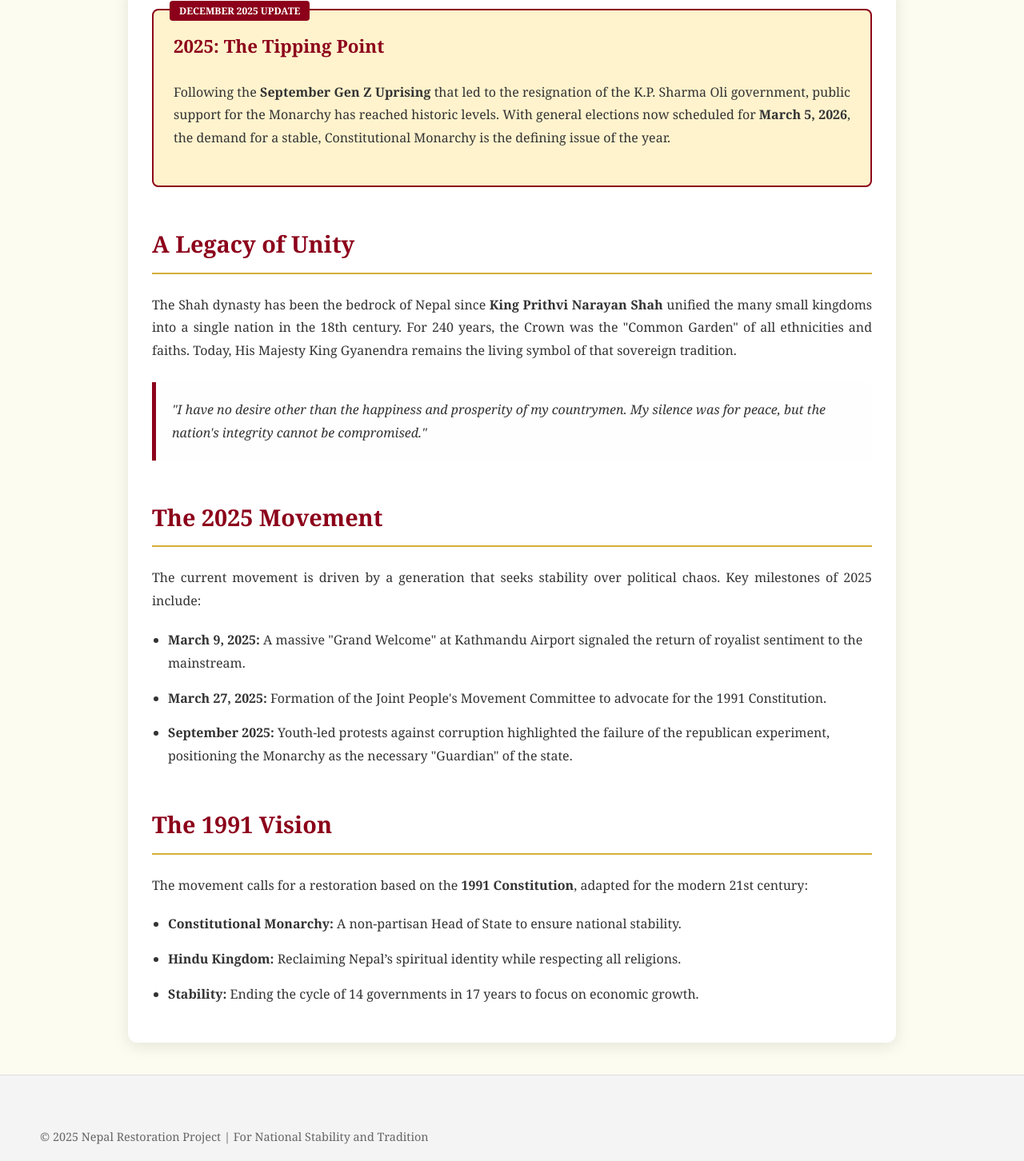
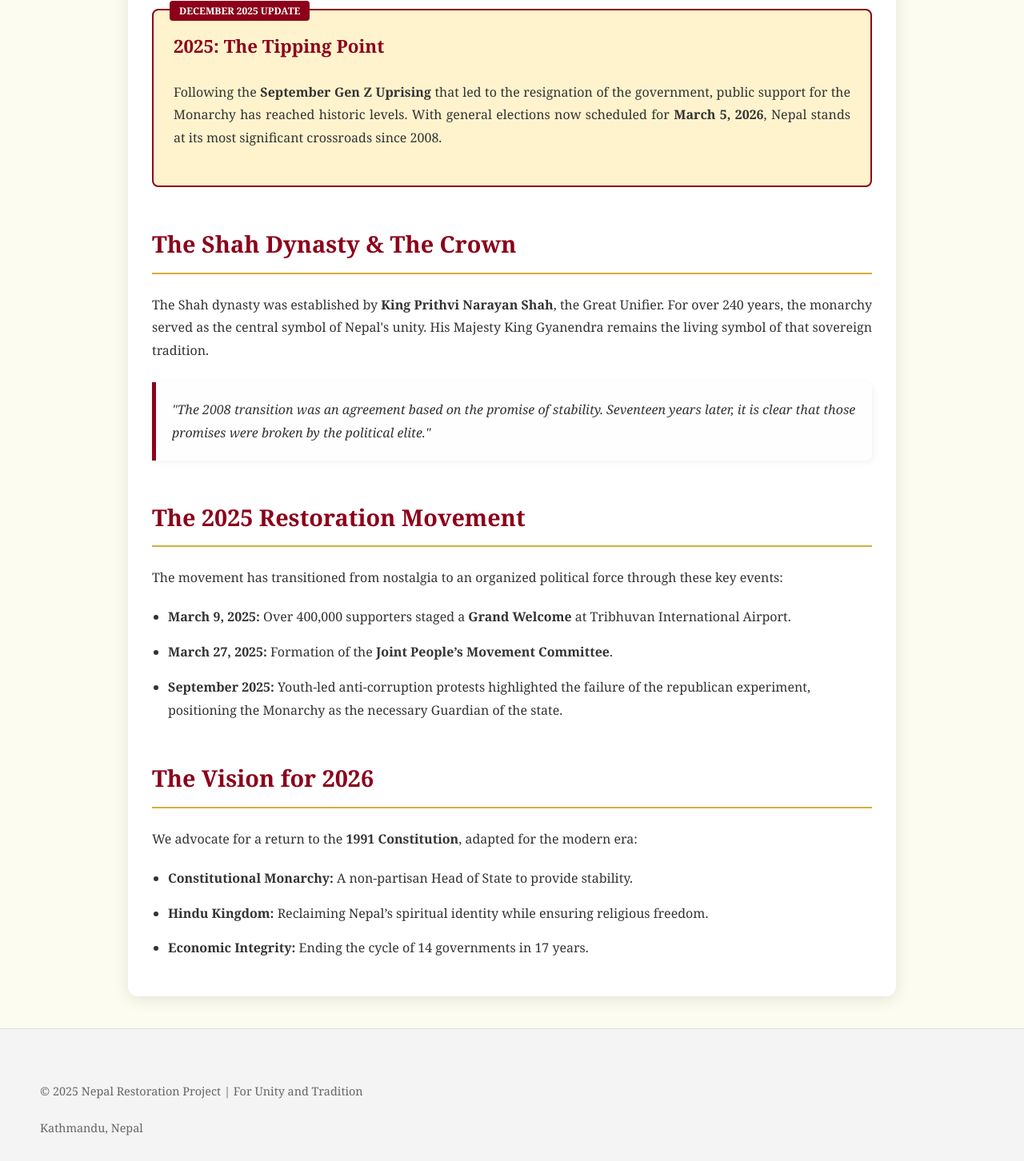
Before and after one commit to welly356/gyanendra-s-return, a plain HTML site: page index.html in a window 1280 px wide. Shown: the part 628-2080 px from the top of the page at 80% size. Drawn offline with Linux system fonts and the light colour scheme.

Commit message:
Update index.html

```diff
--- a/index.html
+++ b/index.html
@@ -26,14 +26,14 @@
         h2 { color: var(--crimson); border-bottom: 2px solid var(--gold); padding-bottom: 10px; margin-top: 45px; font-size: 1.8rem; }
         p { margin-bottom: 20px; text-align: justify; }
 
-        .quote-box { border-left: 5px solid var(--crimson); padding: 20px; margin: 25px 0; background: #fefefe; font-style: italic; border-radius: 0 8px 8px 0; }
+        .bio-box { border-left: 5px solid var(--crimson); padding: 20px; margin: 25px 0; background: #fefefe; font-style: italic; border-radius: 0 8px 8px 0; box-shadow: 2px 2px 10px rgba(0,0,0,0.05); }
 
         footer { text-align: center; padding: 50px; color: #666; font-size: 0.9rem; background: #f4f4f4; border-top: 1px solid #ddd; }
 
         ul { padding-left: 20px; }
         li { margin-bottom: 15px; }
 
-        @media (max-width: 600px) { header h1 { font-size: 2rem; } .container { margin: 20px; padding: 15px; } }
+        @media (max-width: 600px) { header h1 { font-size: 2rem; } header img { width: 150px; height: 150px; } .container { margin: 20px; padding: 15px; } }
     </style>
 </head>
 <body>
@@ -41,7 +41,7 @@
 <nav>
     <a href="#home">Home</a>
     <a href="#history">The Shah Legacy</a>
-    <a href="#uprising">2025 Movement</a>
+    <a href="#uprising">2025 Uprising</a>
     <a href="#vision">The 1991 Vision</a>
 </nav>
 
@@ -55,41 +55,45 @@
 
     <div class="news-flash">
         <h3>2025: The Tipping Point</h3>
-        <p>Following the <strong>September Gen Z Uprising</strong> that led to the resignation of the K.P. Sharma Oli government, public support for the Monarchy has reached historic levels. With general elections now scheduled for <strong>March 5, 2026</strong>, the demand for a stable, Constitutional Monarchy is the defining issue of the year.</p>
+        <p>Following the <strong>September Gen Z Uprising</strong> that led to the resignation of the government, public support for the Monarchy has reached historic levels. With general elections now scheduled for <strong>March 5, 2026</strong>, Nepal stands at its most significant crossroads since 2008.</p>
     </div>
 
     <section id="history">
-        <h2>A Legacy of Unity</h2>
-        <p>The Shah dynasty has been the bedrock of Nepal since <strong>King Prithvi Narayan Shah</strong> unified the many small kingdoms into a single nation in the 18th century. For 240 years, the Crown was the "Common Garden" of all ethnicities and faiths. Today, His Majesty King Gyanendra remains the living symbol of that sovereign tradition.</p>
+        <h2>The Shah Dynasty & The Crown</h2>
+        <p>The Shah dynasty was established by <strong>King Prithvi Narayan Shah</strong>, the Great Unifier. For over 240 years, the monarchy served as the central symbol of Nepal's unity. His Majesty King Gyanendra remains the living symbol of that sovereign tradition.</p>
 
-        <div class="quote-box">
-            "I have no desire other than the happiness and prosperity of my countrymen. My silence was for peace, but the nation's integrity cannot be compromised."
+
+
+        <div class="bio-box">
+            "The 2008 transition was an agreement based on the promise of stability. Seventeen years later, it is clear that those promises were broken by the political elite."
         </div>
     </section>
 
     <section id="uprising">
-        <h2>The 2025 Movement</h2>
-        <p>The current movement is driven by a generation that seeks stability over political chaos. Key milestones of 2025 include:</p>
+        <h2>The 2025 Restoration Movement</h2>
+        <p>The movement has transitioned from nostalgia to an organized political force through these key events:</p>
+
         <ul>
-            <li><strong>March 9, 2025:</strong> A massive "Grand Welcome" at Kathmandu Airport signaled the return of royalist sentiment to the mainstream.</li>
-            <li><strong>March 27, 2025:</strong> Formation of the Joint People's Movement Committee to advocate for the 1991 Constitution.</li>
-            <li><strong>September 2025:</strong> Youth-led protests against corruption highlighted the failure of the republican experiment, positioning the Monarchy as the necessary "Guardian" of the state.</li>
+            <li><strong>March 9, 2025:</strong> Over 400,000 supporters staged a <strong>Grand Welcome</strong> at Tribhuvan International Airport.</li>
+            <li><strong>March 27, 2025:</strong> Formation of the <strong>Joint People’s Movement Committee</strong>.</li>
+            <li><strong>September 2025:</strong> Youth-led anti-corruption protests highlighted the failure of the republican experiment, positioning the Monarchy as the necessary Guardian of the state.</li>
         </ul>
     </section>
 
     <section id="vision">
-        <h2>The 1991 Vision</h2>
-        <p>The movement calls for a restoration based on the <strong>1991 Constitution</strong>, adapted for the modern 21st century:</p>
+        <h2>The Vision for 2026</h2>
+        <p>We advocate for a return to the <strong>1991 Constitution</strong>, adapted for the modern era:</p>
         <ul>
-            <li><strong>Constitutional Monarchy:</strong> A non-partisan Head of State to ensure national stability.</li>
-            <li><strong>Hindu Kingdom:</strong> Reclaiming Nepal’s spiritual identity while respecting all religions.</li>
-            <li><strong>Stability:</strong> Ending the cycle of 14 governments in 17 years to focus on economic growth.</li>
+            <li><strong>Constitutional Monarchy:</strong> A non-partisan Head of State to provide stability.</li>
+            <li><strong>Hindu Kingdom:</strong> Reclaiming Nepal’s spiritual identity while ensuring religious freedom.</li>
+            <li><strong>Economic Integrity:</strong> Ending the cycle of 14 governments in 17 years.</li>
         </ul>
     </section>
 </div>
 
 <footer>
-    <p>© 2025 Nepal Restoration Project | For National Stability and Tradition</p>
+    <p>© 2025 Nepal Restoration Project | For Unity and Tradition</p>
+    <p>Kathmandu, Nepal</p>
 </footer>
 
 </body>
```
